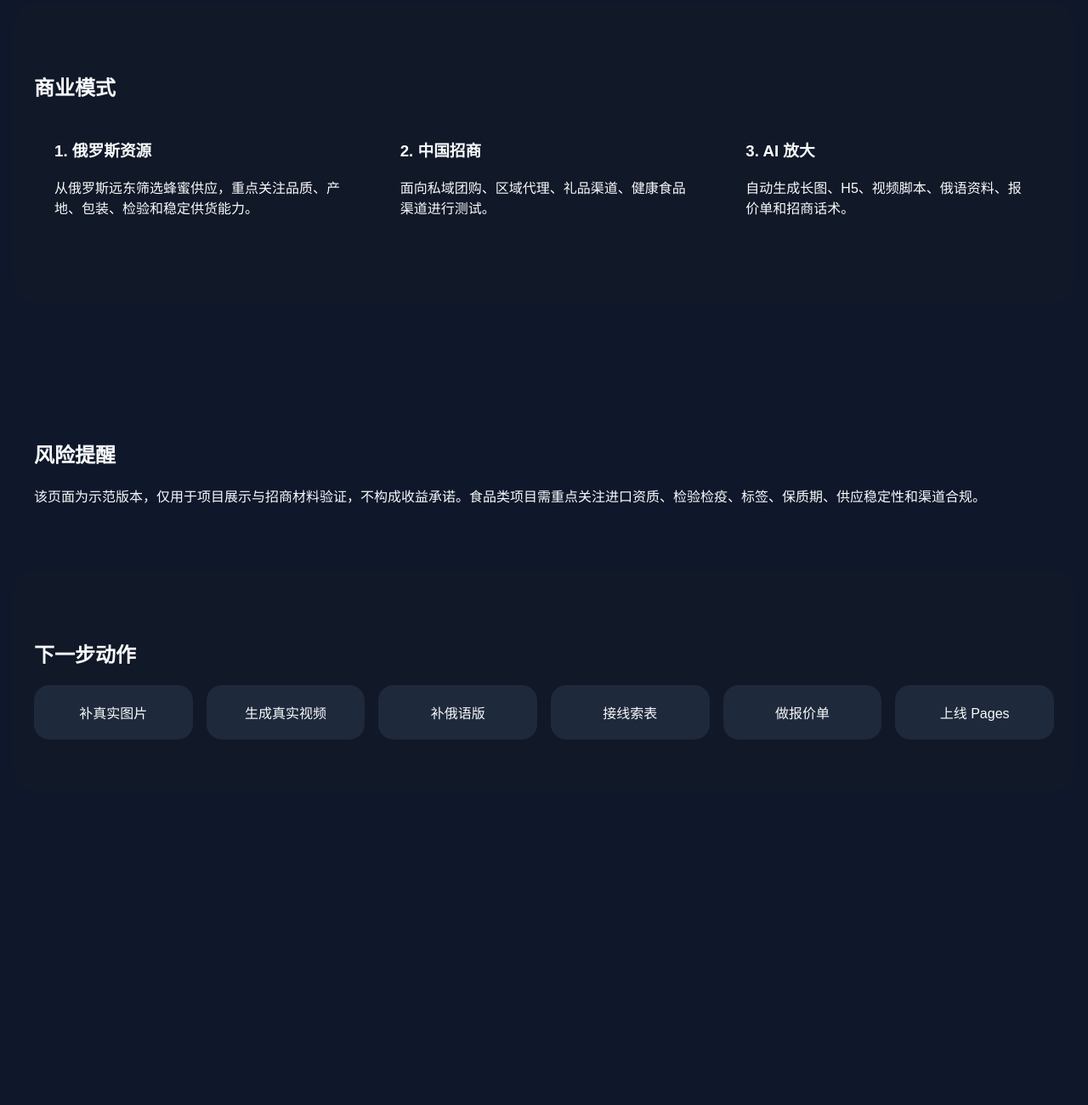
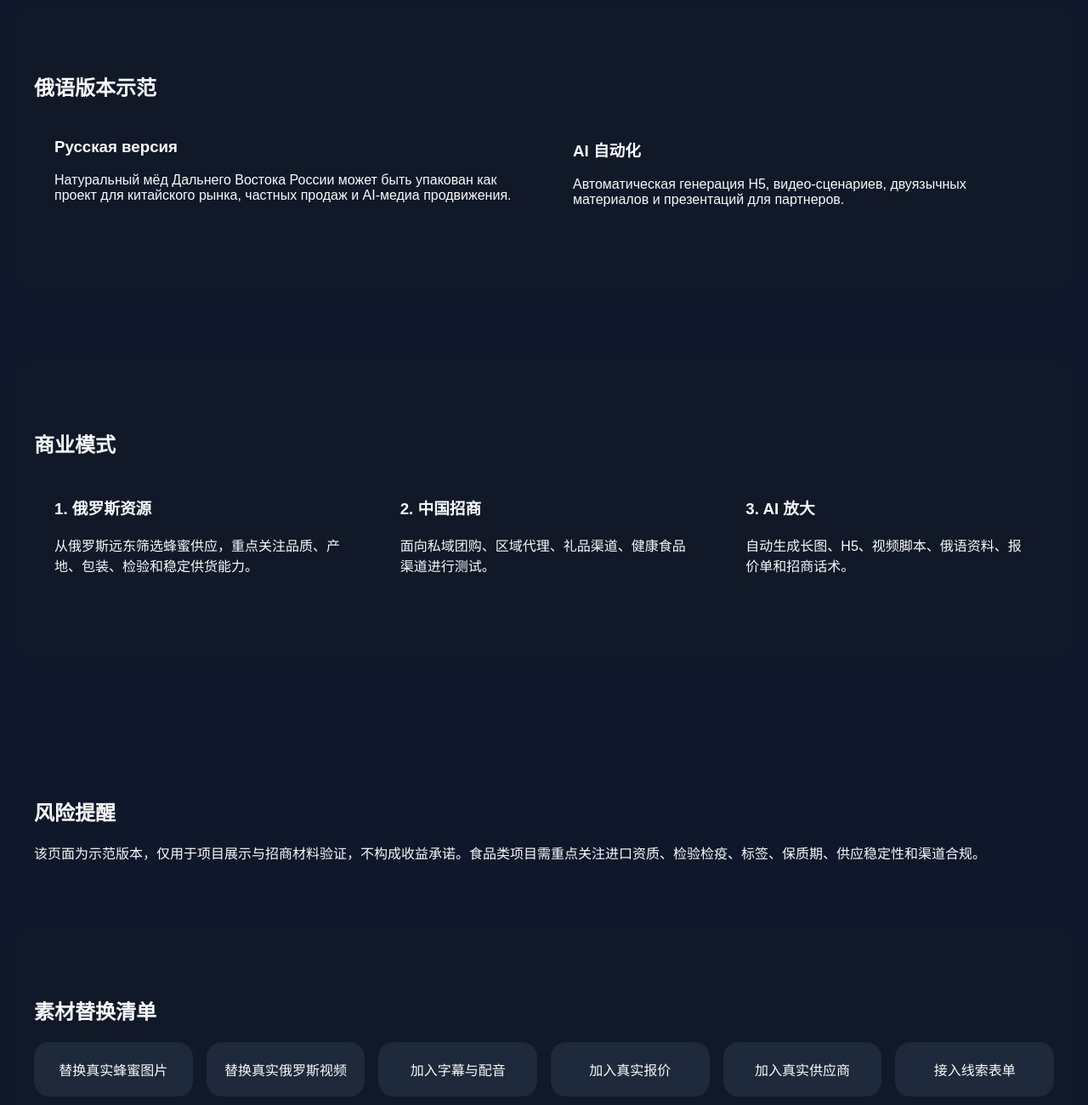
Before and after one commit to abc468810-sys/OpenClaw-Hao123-Portal, a website: page demo.html in a window 1280 px wide. Shown: the part 2440-3740 px from the top of the page at 85% size. Before the commit the page ends 3450 px from the top, so only its background shows below. Drawn offline with Linux system fonts and the light colour scheme.

Commit message:
补充俄语区块与素材替换说明

```diff
--- a/demo.html
+++ b/demo.html
@@ -71,6 +71,21 @@
     </section>
 
     <section class="panel dark">
+      <h2>俄语版本示范</h2>
+      <div class="card-grid">
+        <article class="card">
+          <h3>Русская версия</h3>
+          <p>Натуральный мёд Дальнего Востока России может быть упакован как проект для китайского рынка, частных продаж и AI-медиа продвижения.</p>
+        </article>
+
+        <article class="card">
+          <h3>AI 自动化</h3>
+          <p>Автоматическая генерация H5, видео-сценариев, двуязычных материалов и презентаций для партнеров.</p>
+        </article>
+      </div>
+    </section>
+
+    <section class="panel dark">
       <h2>商业模式</h2>
       <div class="card-grid">
         <article class="card">
@@ -94,6 +109,18 @@
     </section>
 
     <section class="panel dark">
+      <h2>素材替换清单</h2>
+      <div class="criteria-grid">
+        <div>替换真实蜂蜜图片</div>
+        <div>替换真实俄罗斯视频</div>
+        <div>加入字幕与配音</div>
+        <div>加入真实报价</div>
+        <div>加入真实供应商</div>
+        <div>接入线索表单</div>
+      </div>
+    </section>
+
+    <section class="panel dark">
       <h2>下一步动作</h2>
       <div class="criteria-grid">
         <div>补真实图片</div>
```
